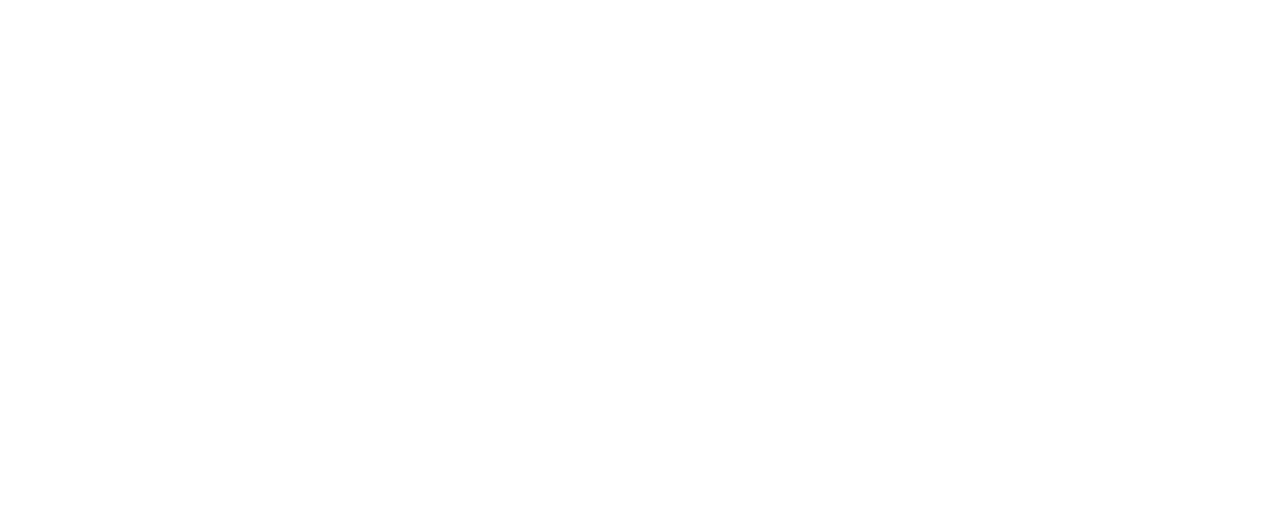
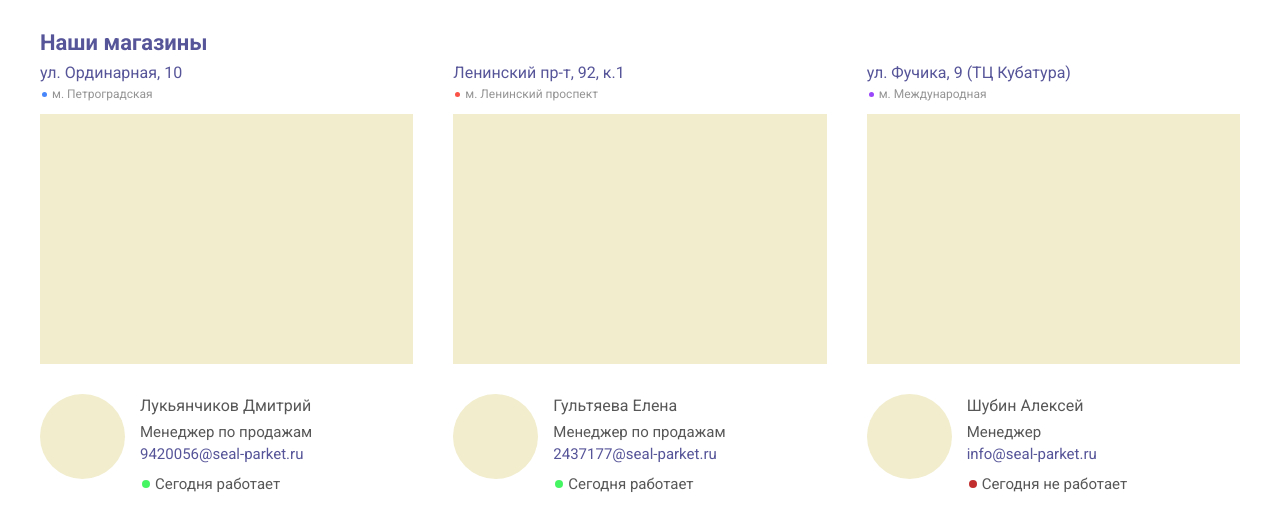
Before and after one commit to Caumohtius/11_shops, a plain HTML site: page index.html in a window 1280 px wide. Drawn offline with Linux system fonts and the light colour scheme.

Commit message:
add solution

```diff
--- a/index.html
+++ b/index.html
@@ -14,6 +14,82 @@
 
 <body>
 
+    <div class="page">
+
+        <div class="shops">
+
+            <div class="shops__title">
+                <a href="#" class="shops__title-link link">Наши магазины</a>
+            </div>
+
+            <div class="shops__list-row">
+
+                <div class="shops__list-item">
+                    <a href="#" class="shops__list-street link">ул. Ординарная, 10</a>
+                    <div class="shops__list-metro shops__list-metro_blue">м. Петроградская</div>
+
+                    <div class="shops__list-map"></div>
+
+                    <div class="shops__list-card">
+                        <div class="shops__list-card-photo"></div>
+
+                        <div class="shops__list-card-info">
+                            <div class="shops__list-card-name">Лукьянчиков Дмитрий</div>
+                            <div class="shops__list-card-position">Менеджер по продажам</div>
+                            <a href="mailto:9420056@seal-parket.ru" class="shops__list-card-e-mail link">9420056@seal-parket.ru</a>
+                            <div class="shops__list-card-status shops__list-card-status_online">Сегодня работает</div>
+                        </div>
+                    </div>
+                </div>
+
+                <div class="shops__list-item">
+                    <a href="#" class="shops__list-street link">Ленинский пр-т, 92, к.1</a>
+                    <div class="shops__list-metro shops__list-metro_red">м. Ленинский проспект</div>
+
+                    <div class="shops__list-map"></div>
+
+                    <div class="shops__list-card">
+                        <div class="shops__list-card-photo"></div>
+
+                        <div class="shops__list-card-info">
+
+                            <div class="shops__list-card-name">Гультяева Елена</div>
+                            <div class="shops__list-card-position">Менеджер по продажам</div>
+                            <a href="mailto:2437177@seal-parket.ru" class="shops__list-card-e-mail link">2437177@seal-parket.ru</a>
+                            <div class="shops__list-card-status shops__list-card-status_online">Сегодня работает</div>
+
+                        </div>
+                    </div>
+                </div>
+
+                <div class="shops__list-item">
+                    <a href="#" class="shops__list-street link">ул. Фучика, 9 (ТЦ Кубатура)</a>
+                    <div class="shops__list-metro shops__list-metro_purple">м. Международная</div>
+
+                    <div class="shops__list-map"></div>
+
+                    <div class="shops__list-card">
+                        <div class="shops__list-card-photo"></div>
+
+                        <div class="shops__list-card-info">
+
+                            <div class="shops__list-card-name">Шубин Алексей</div>
+                            <div class="shops__list-card-position">Менеджер</div>
+                            <a href="mailto:info@seal-parket.ru" class="shops__list-card-e-mail link">
+                                info@seal-parket.ru
+                            </a>
+                            <div class="shops__list-card-status shops__list-card-status_offline">Сегодня не работает</div>
+
+                        </div>
+                    </div>
+                </div>
+
+            </div>
+
+        </div>
+
+    </div>
+
 </body>
 
 </html>
--- a/style.css
+++ b/style.css
@@ -8,7 +8,7 @@ body {
 
     font-family: "Roboto", sans-serif;
     font-size: 1rem;
-    color: #3D3D3D;
+    color: #2d2d2dcc;
 }
 
 *,
@@ -20,3 +20,140 @@ body {
 h1, h2, h3, h4, h5, h6 {
     margin: 0;
 }
+
+.page {
+    margin: 0 auto;
+    width: 1200px;
+}
+
+.link {
+    text-decoration: none;
+    color: #575599;
+
+    cursor: pointer;
+    transition: color .2s linear;
+}
+
+.link:hover {
+    color: #617bf3;
+}
+
+.shops {
+    margin-top: 2em;
+}
+
+.shops__title {
+    font-size: 22px;
+    font-weight: 700;
+}
+
+.shops__list-row {
+    display: flex;
+    margin: 0 -20px;
+}
+
+.shops__list-item {
+    padding: 0 20px;
+
+    flex: calc(100% / 3);
+}
+
+.shops__list-street {
+    display: inline-block;
+    margin-top: .5em;
+
+    font-size: 16px;
+}
+
+.shops__list-metro {
+    position: relative;
+
+    margin-left: 1em;
+
+    font-size: 12px;
+    line-height: 2;
+    color: #0000006b;
+}
+
+.shops__list-metro::before {
+    position: absolute;
+    top: 50%;
+    right: 100%;
+
+    display: inline-block;
+    margin-right: 5px;
+    margin-top: -2.5px;
+
+    content: "";
+    width: 5px;
+    height: 5px;
+
+    border-radius: 50%;
+}
+
+.shops__list-metro_blue::before { background-color: #4685fa; }
+
+.shops__list-metro_red::before { background-color: #fa5246; }
+
+.shops__list-metro_purple::before { background-color: #9a46fa; }
+
+.shops__list-map {
+    margin-top: .5em;
+    height: 250px;
+
+    background-color: #f1edcd;
+}
+
+.shops__list-card {
+    display: flex;
+
+    margin-top: 2em;
+}
+
+.shops__list-card-photo {
+    margin-right: 15px;
+    width: 85px;
+    height: 85px;
+
+    background-color: #f1edcd;
+
+    border-radius: 50%;
+}
+
+.shops__list-card-info {
+    line-height: 1.5;
+
+    flex: 1 0 auto;
+}
+
+.shops__list-card-name {
+    margin-bottom: .2em;
+
+    font-size: 16px;
+}
+
+.shops__list-card-status {
+    position: relative;
+
+    margin: .5em 0 0 1em;
+}
+
+.shops__list-card-status::before {
+    position: absolute;
+    top: 50%;
+    right: 100%;
+
+    display: inline-block;
+    margin-right: 5px;
+    margin-top: -4px;
+
+    content: "";
+    width: 8px;
+    height: 8px;
+
+    border-radius: 50%;
+}
+
+.shops__list-card-status_online::before { background-color: #45f562; }
+
+.shops__list-card-status_offline::before { background-color: #c22e2e; }
```
